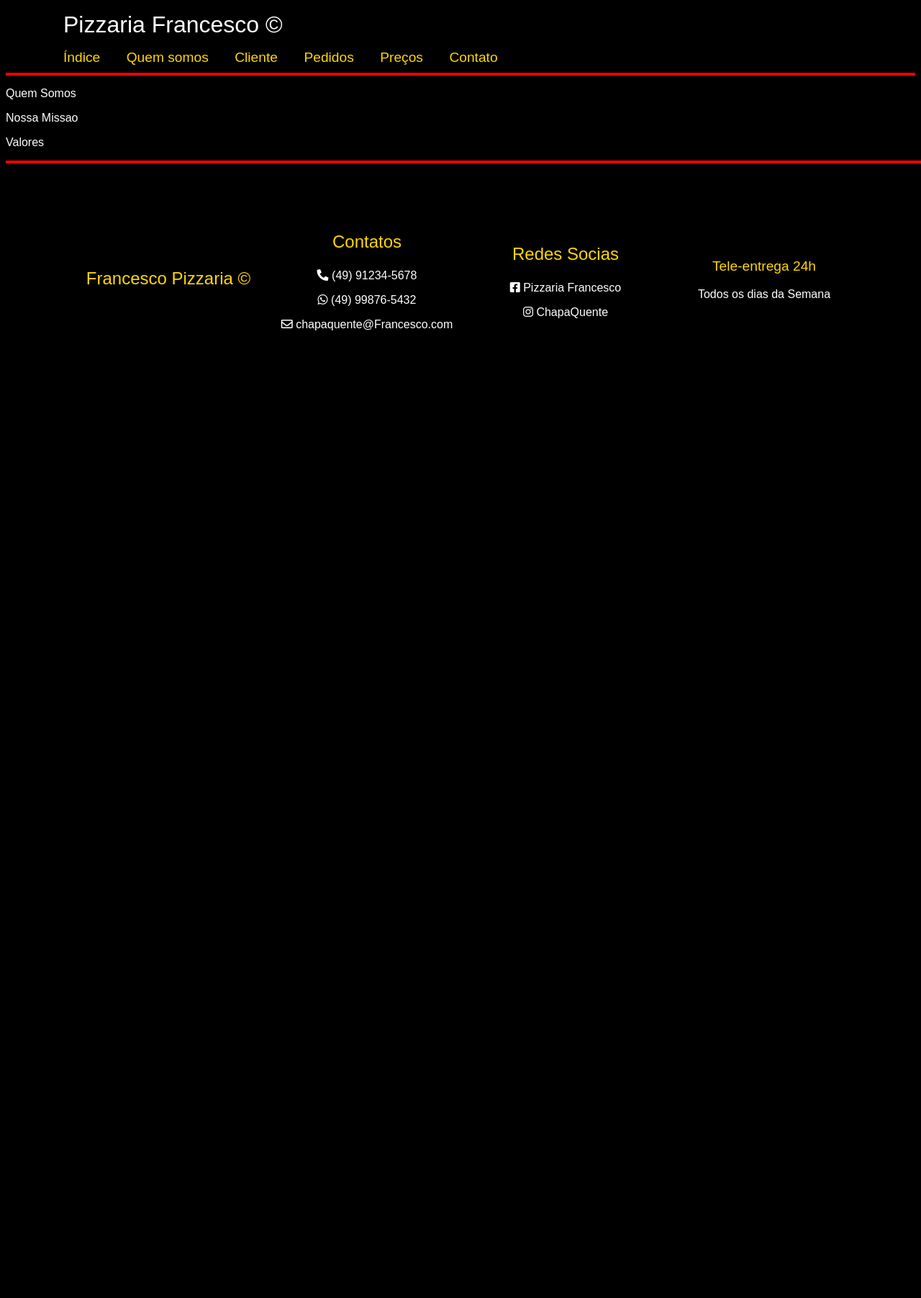
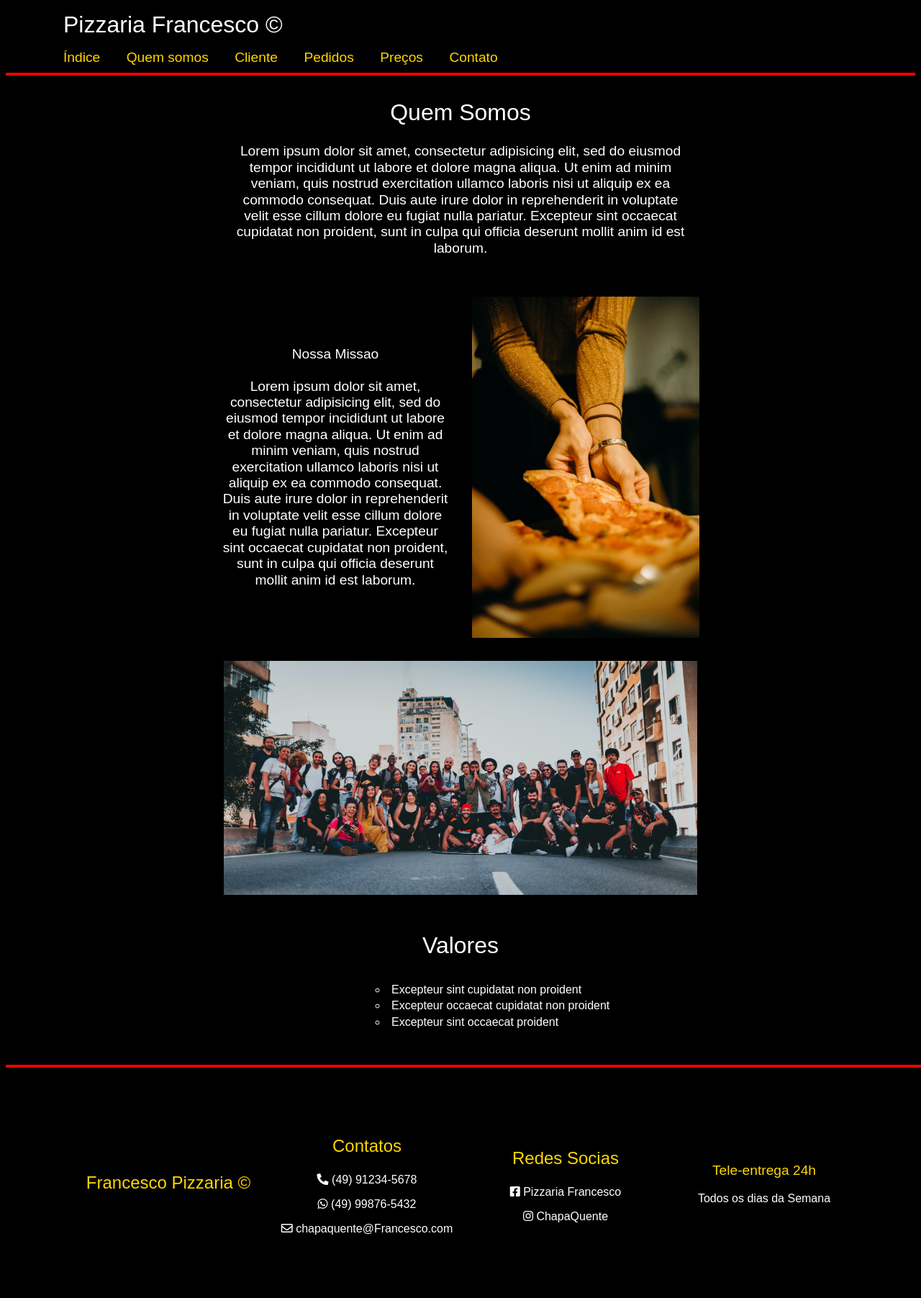
Before and after one commit to DouglasKosvoski/Pizzaria-Prog2, a PHP site: page /src/quemsomos.html in a window 1280 px wide. Shown: the whole page at 72% size. Before the commit the page ends 459 px from the top, so only its background shows below. Run offline with PHP 8.4, Linux system fonts and the light colour scheme; some libraries are stand-ins or nearby versions.

Commit message:
Precos.html e Quemsomos.html

```diff
--- a/css/style.css
+++ b/css/style.css
@@ -116,3 +116,70 @@ footer {
   position: sticky;
 
 }
+
+table.cardapio {
+  background-color: ghostwhite;
+  /* border: 4px solid re; */
+  border-collapse: collapse;
+  text-align: center;
+  width: 60%;
+  height: 12rem;
+  margin-top: 2rem;
+  margin-left: 50%;
+  transform: translateX(-50%);
+}
+table.cardapio td, table.cardapio th {
+  border: 2px solid gray;
+  padding: 3px 2px;
+}
+table.cardapio tbody td {
+  padding: 1rem;
+  font-size: 1rem;
+  color: black;
+  line-height: 1.3rem;
+}
+table.cardapio tr:nth-child(even) {
+  background: darkgray;
+}
+table.cardapio thead {
+  background: gold;
+}
+table.cardapio thead th {
+  font-size: 1.2rem;
+  font-weight: lighter;
+  color: black;
+  text-align: center;
+}
+
+.flex-container2 {
+  display: inline-flex;
+  flex-direction: row;
+  flex-wrap: wrap;
+  justify-content: center;
+  align-content: center;
+  align-items: center;
+}
+
+.flex-item2 {
+  text-align: center;
+  order: 0;
+  flex: 0 1 auto;
+  align-self: auto;
+  margin: 1rem;
+  width: 25%;
+  max-height: 10%;
+  /* object-fit: scale-down; */
+  font-size: 1.2rem;
+  line-height: 1.4rem;
+}
+
+.quem-somos {
+  font-size: 1.2rem;
+  max-width: 50%;
+  margin-left: 50%;
+  line-height: 1.4rem;
+  transform: translateX(-50%);
+}
+.quem-somos #titulo-about {
+  font-size: 2rem;
+}
--- a/src/quemsomos.html
+++ b/src/quemsomos.html
@@ -31,9 +31,39 @@
     </header>
 
     <main>
-      <p>Quem Somos</p>
-      <p>Nossa Missao</p>
-      <p>Valores</p>
+      <!-- Quem somos -->
+      <div class="center quem-somos" style="margin-top: 2.5rem; margin-bottom: 2.5rem;">
+        <p id="titulo-about">Quem Somos</p>
+        <p>Lorem ipsum dolor sit amet, consectetur adipisicing elit, sed do eiusmod tempor incididunt ut labore et dolore magna aliqua. Ut enim ad minim veniam, quis nostrud exercitation ullamco laboris nisi ut aliquip ex ea commodo consequat. Duis aute irure dolor in reprehenderit in voluptate velit esse cillum dolore eu fugiat nulla pariatur. Excepteur sint occaecat cupidatat non proident, sunt in culpa qui officia deserunt mollit anim id est laborum.</p>
+      </div>
+      <!-- Nossa Missao -->
+      <div class="flex-container2 nossa-missao">
+        <p class="flex-item2" id="titulo-missao">
+          Nossa Missao <br><br>
+          Lorem ipsum dolor sit amet, consectetur adipisicing elit,
+          sed do eiusmod tempor incididunt ut labore et dolore magna aliqua.
+          Ut enim ad minim veniam, quis nostrud exercitation ullamco laboris
+          nisi ut aliquip ex ea commodo consequat. Duis aute irure dolor in
+          reprehenderit in voluptate velit esse cillum dolore eu fugiat nulla
+          pariatur. Excepteur sint occaecat cupidatat non proident,
+          sunt in culpa qui officia deserunt mollit anim id est laborum.
+        </p>
+        <img class="flex-item2" src="../imgs/pegando_pizza.jpeg" alt="Pessoa pegando um pedaco de pizza">
+      </div>
+      <!-- Valores -->
+      <div class="center valores">
+        <img class="" style="max-width: 52%;margin: 1rem;" src="../imgs/crew2.jpeg" alt="Equipe Reunida">
+
+        <div class="" style="background-color: black; margin-bottom: 3rem; ">
+          <p style="font-size: 2rem;">Valores</p>
+          <ol style="text-align: left; margin-left: 50%; transform: translateX(-25%);list-style-type: circle; list-style-position: inside; line-height: 1.4rem;">
+            <li style="padding: 0px; margin: 0px;">Excepteur sint cupidatat non proident</li>
+            <li style="padding: 0px; margin: 0px;">Excepteur occaecat cupidatat non proident</li>
+            <li style="padding: 0px; margin: 0px;">Excepteur sint occaecat proident</li>
+          </ol>
+        </div>
+
+      </div>
     </main>
 
     <!-- Contacts and Social Media -->
```
Also changed, not shown: src/precos.html (+35 -5 lines), imgs/crew.jpeg (added), imgs/crew2.jpeg (added), imgs/crew3.jpeg (added), imgs/pegando_pizza.jpeg (added), imgs/pizza_neon.jpeg (added).
